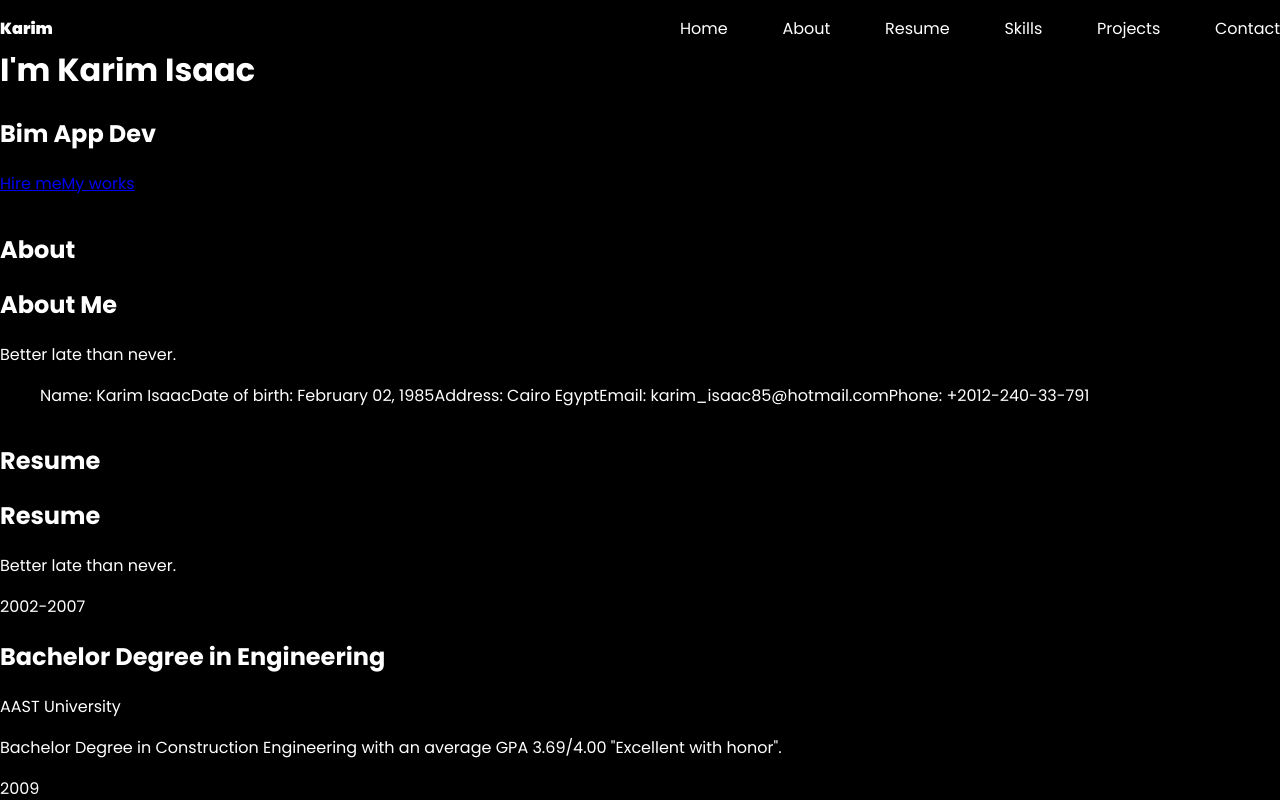
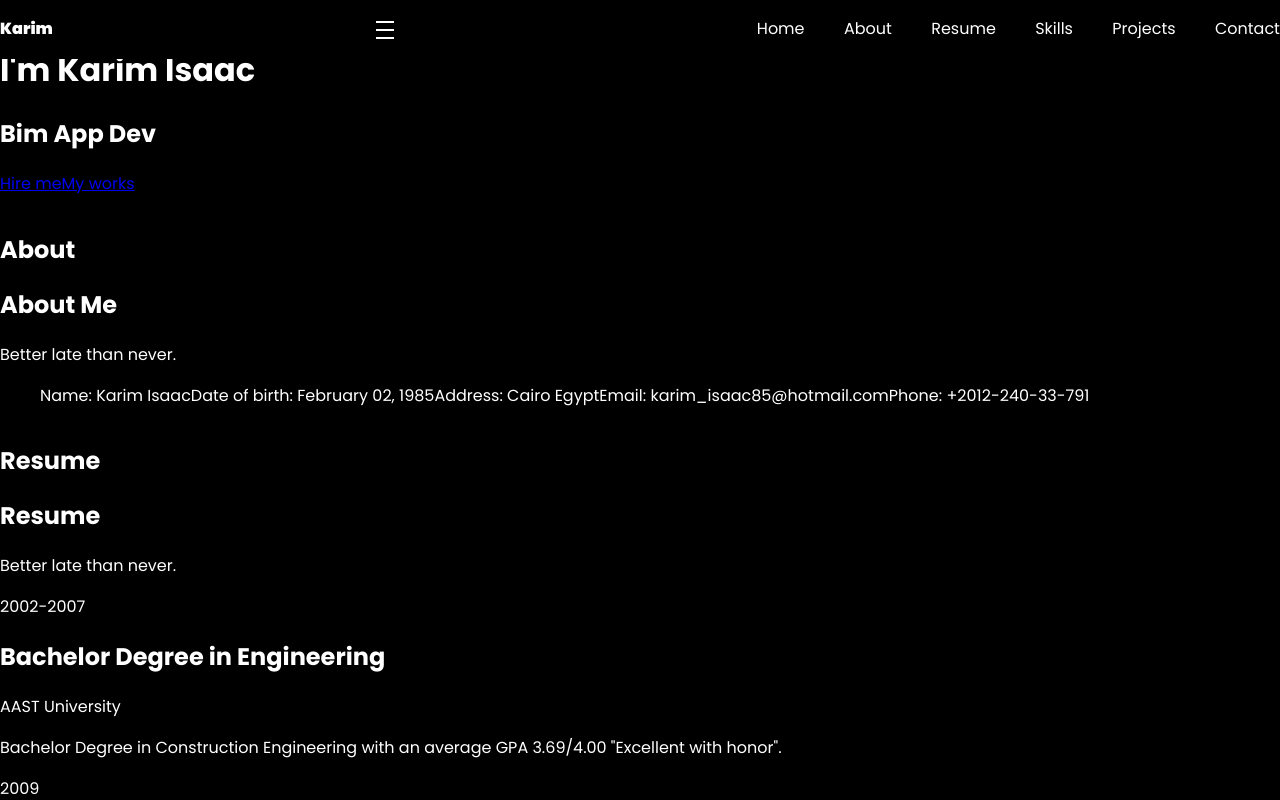
Before and after one commit to KIsaac85/kisaac85.github.io, a React (Vite) app: page / in a window 1280 px wide. Shown: the top 800 px of the page. Built offline with nearby package versions, Linux system fonts and the light colour scheme.

Commit message:
style of navbar large screen added

```diff
--- a/src/Header.jsx
+++ b/src/Header.jsx
@@ -1,6 +1,6 @@
 import React, {useEffect} from "react";
 import {Link} from "react-scroll";
-
+import DensityMediumIcon from '@mui/icons-material/DensityMedium';
  function Heading() {
 //   useEffect(() => {
 //     window.addEventListener('scroll', function () {
@@ -16,6 +16,7 @@ import {Link} from "react-scroll";
 
 
       <a className="navbar-brand" href="#">Karim</a>
+      <DensityMediumIcon/>
       {/* <button className="navbar-toggler" type="button" data-bs-toggle="collapse" data-bs-target="#navbarSupportedContent" aria-controls="navbarSupportedContent" aria-expanded="false" aria-label="Toggle navigation">
       <span className="navbar-toggler-icon"></span>
        </button> */}
--- a/src/css/style.css
+++ b/src/css/style.css
@@ -22,7 +22,8 @@ nav{
     width: 100%;
     z-index: 999;
     display: flex;
-    justify-content: space-between;
+    justify-content: space-around ;
+    gap: 20rem;;
    align-items: center;
 
 }
@@ -36,10 +37,23 @@ ul{
 .nav-link,.navbar-brand{
     text-decoration: none ;
     color: #ffffff;
+
 }
 .nav-link:hover,.navbar-brand:hover{
     color: #ffbd39;
 }
+.nav-link::after,.navbar-brand::after{
+    content: '';
+    display: block;
+    height: 2px;
+    background: #ffbd39;
+    transform: scale(0,2);
+    transition: transform ease-in-out 250ms;
+}
+
+.nav-link:hover::after,.navbar-brand:hover::after {transform: scale(1,1);}
+
+
 .navbar-brand{
     font-weight: 900;
 
```
